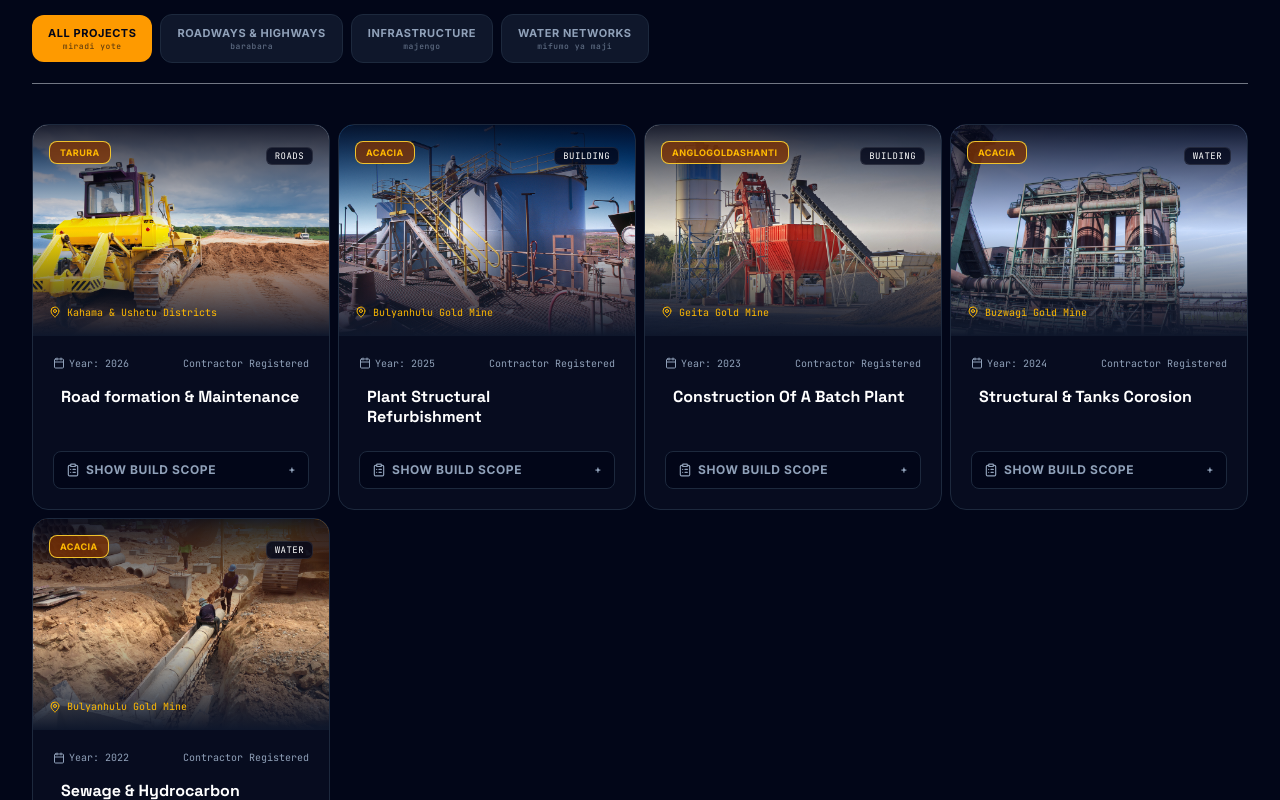
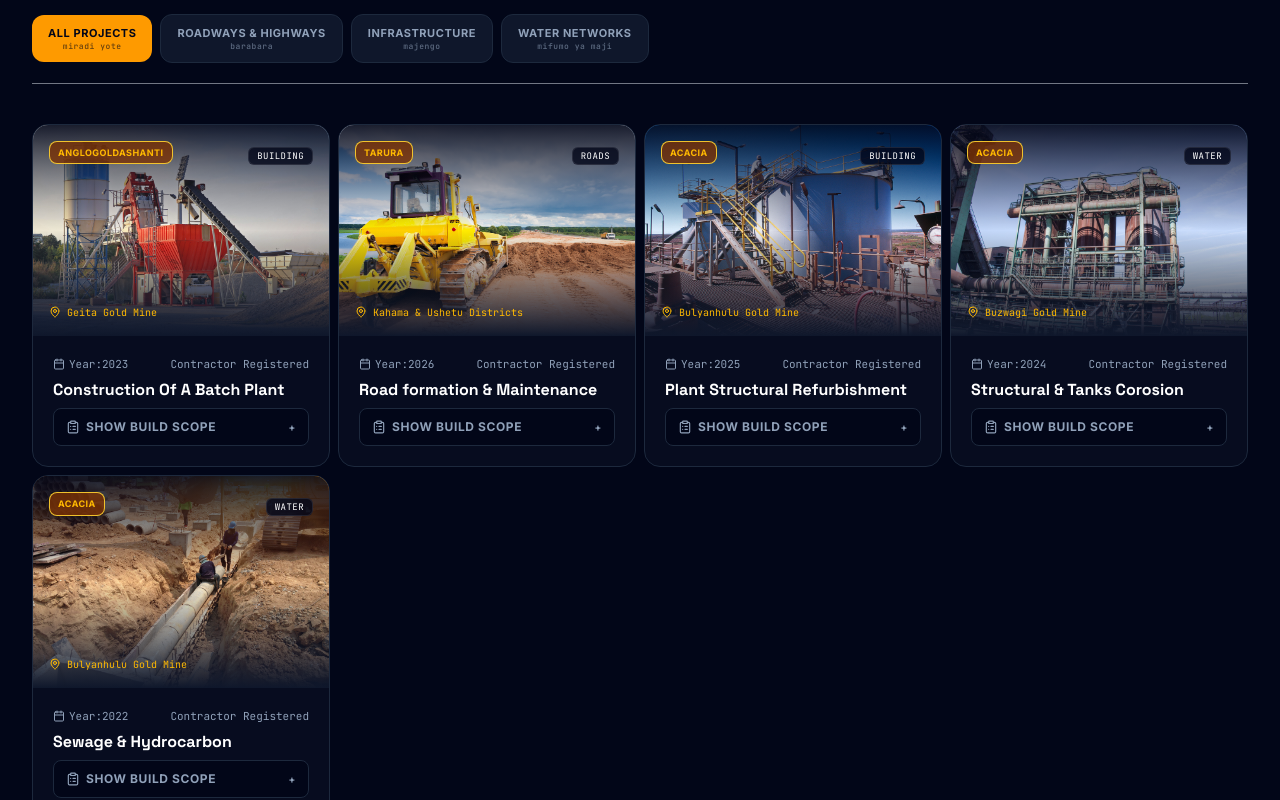
Before and after one commit to Jonicx/hajokaiclcotz, a React (Vite) app: page / in a window 1280 px wide. Shown: the part 3460-4260 px from the top of the page. Built offline with nearby package versions, Linux system fonts and the light colour scheme.

Commit message:
Updated The Project cards and Hajoka Data

```diff
--- a/src/components/HajoProjects.tsx
+++ b/src/components/HajoProjects.tsx
@@ -86,7 +86,7 @@ export default function HajoProjects({ darkMode }: HajoProjectsProps) {
         </div>
 
         {/* Projects Grid */}
-        <div className="grid grid-cols-1 md:grid-cols-4 gap-8 lg:gap-2 mb-20">
+        <div className="items-start grid grid-cols-1 md:grid-cols-4 gap-8 lg:gap-2 mb-20">
           <AnimatePresence mode="popLayout">
             {filteredProjects.map((p) => {
               const isExpanded = selectedProj === p.id;
@@ -98,8 +98,8 @@ export default function HajoProjects({ darkMode }: HajoProjectsProps) {
                   initial={{ opacity: 0, scale: 0.95 }}
                   animate={{ opacity: 1, scale: 1 }}
                   exit={{ opacity: 0, scale: 0.95 }}
-                  transition={{ duration: 0.4 }}
-                  className={`rounded-2xl border overflow-hidden flex flex-col h-full transition-all duration-300 ${
+                  transition={{ duration: 0.4, ease: "easeInOut"}}
+                  className={`h-fit rounded-2xl border overflow-hidden flex flex-col transition-all duration-300 z-20 ${
                     darkMode
                       ? 'bg-slate-900/40 border-slate-800 hover:border-amber-500/20'
                       : 'bg-white border-slate-200 hover:shadow-lg'
@@ -123,7 +123,7 @@ export default function HajoProjects({ darkMode }: HajoProjectsProps) {
                     {/* Left Tag: Project status badge */}
                     <div className="absolute top-4 left-4 flex gap-2">
 
-                      <span className="px-2.5 bg-amber-900/80 border-amber-300/90 text-amber-400 py-1 text-[9px] font-bold uppercase tracking-wider  rounded-lg border " >
+                      <span className="p-2 bg-amber-900/80 border-amber-300/90 text-amber-400 py-1 text-[9px] font-bold uppercase tracking-wider  rounded-lg border " >
                         {p.status}
                       </span>
                     </div>
@@ -148,20 +148,20 @@ export default function HajoProjects({ darkMode }: HajoProjectsProps) {
                   {/* Card Content Stage */}
                   <div className="p-5 flex-1 flex flex-col justify-between ">
                     <div>
-                      <div className="flex items-center justify-between text-[10px] font-mono text-slate-400 mb-2">
+                      <div className="flex items-center justify-between text-[11px] font-mono text-slate-400 mb-2">
                         <span className="flex items-center gap-1">
-                          <Calendar className="h-3 w-3" /> Year: {p.year}
+                          <Calendar className="h-3 w-3" /> Year:{p.year}
                         </span>
                         <span>Contractor Registered</span>
                       </div>
 
-                      <h3 className={`font-display font-bold text-base text-slate-950 p-2 dark:text-white  leading-tight ${darkMode ? 'text-white' : 'text-slate-900'}`}>
+                      <h3 className={`font-display font-bold text-base leading-tight truncate ${darkMode ? 'text-white' : 'text-slate-900'}`}>
                         {p.title}
                       </h3>
                     </div>
 
                     {/* Dynamic Accordion list for scope */}
-                    <div className="mt-4">
+                    <div className="mt-2">
                       <button
                         onClick={() => setSelectedProj(isExpanded ? null : p.id)}
                         className={`w-full py-2.5 px-3 rounded-lg border text-xs font-bold uppercase tracking-wider flex items-center justify-between transition-all cursor-pointer ${
@@ -186,7 +186,8 @@ export default function HajoProjects({ darkMode }: HajoProjectsProps) {
                             initial={{ opacity: 0, height: 0 }}
                             animate={{ opacity: 1, height: 'auto' }}
                             exit={{ opacity: 0, height: 0 }}
-                            className="overflow-hidden mt-3"
+                            transition={{ duration: 0.4, ease: "easeInOut" }}
+                            className="overflow-hidden mt-2 z-40"
                           >
                             <ul className={`text-xs space-y-2 p-3 rounded-xl border font-medium ${
                               darkMode ? 'bg-slate-950/60 border-slate-850/80 text-slate-300' : 'bg-slate-50 border-slate-150/80 text-slate-600'
--- a/src/data/hajoData.ts
+++ b/src/data/hajoData.ts
@@ -62,6 +62,21 @@ export const HAJO_SERVICES: HajoService[] = [
 export const HAJO_PROJECTS: HajoProject[] = [
   {
     id: 'proj-1',
+    title: 'Construction Of A Batch Plant',
+    location: 'Geita Gold Mine',
+    category: 'building',
+    year: '2023',
+    status: 'AnglogoldAshanti',
+    image: 'assets/Construction-of-Batch-Plant.png',
+    scope: [
+      '120ft Batch Plant High-end Frame',
+      'Custom Sun-Shading African Motif Screen',
+      'Complete Waste Layout and Recycling',
+      'Complete HVAC and High-Speed Fiber Layout',
+    ]
+  },
+  {
+    id: 'proj-2',
     title: 'Road formation & Maintenance',
     location: 'Kahama & Ushetu Districts',
     category: 'roads',
@@ -76,7 +91,7 @@ export const HAJO_PROJECTS: HajoProject[] = [
     ]
   },
   {
-    id: 'proj-2',
+    id: 'proj-3',
     title: 'Plant Structural Refurbishment',
     location: 'Bulyanhulu Gold Mine',
     category: 'building',
@@ -90,21 +105,7 @@ export const HAJO_PROJECTS: HajoProject[] = [
       'Complete HVAC and High-Speed Fiber Layout',
     ]
   },
-  {
-    id: 'proj-3',
-    title: 'Construction Of A Batch Plant',
-    location: 'Geita Gold Mine',
-    category: 'building',
-    year: '2023',
-    status: 'AnglogoldAshanti',
-    image: 'assets/Construction-of-Batch-Plant.png',
-    scope: [
-      '120ft Batch Plant High-end Frame',
-      'Custom Sun-Shading African Motif Screen',
-      'Complete Waste Layout and Recycling',
-      'Complete HVAC and High-Speed Fiber Layout',
-    ]
-  },
+
     {
     id: 'proj-4',
     title: 'Structural & Tanks Corosion',
```
